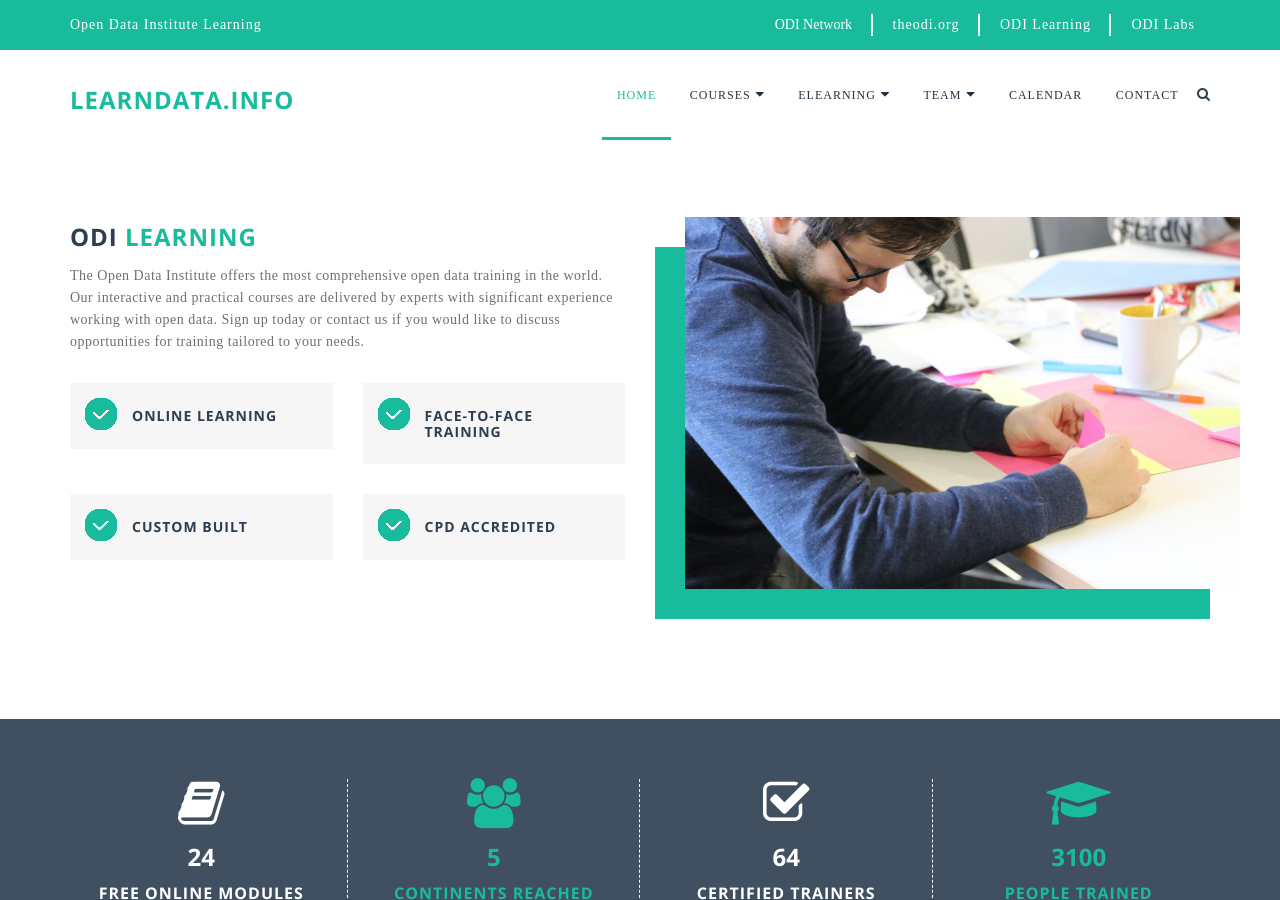
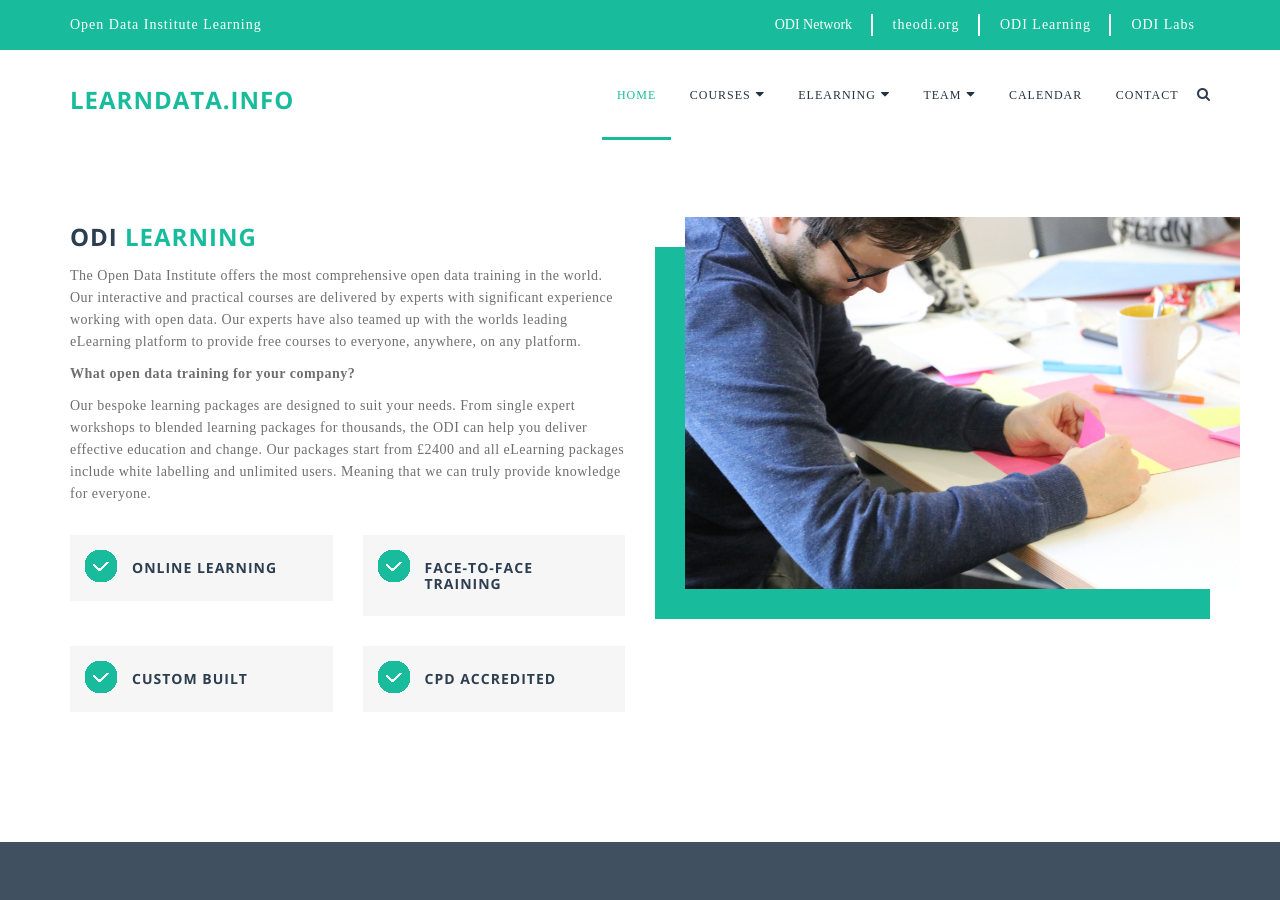
Before and after one commit to theodi/learndata.info, a Jekyll site: the page built from index.html, in a window 1280 px wide and 900 px high. Built offline with Jekyll 4.4.1, drawn with Linux system fonts in a browser that asks for light colours; some web fonts are replaced.

Commit message:
Updating font page text

```diff
--- a/index.html
+++ b/index.html
@@ -9,7 +9,14 @@
                     <!-- About us text start -->
                     <div class="about_us_text">
                         <h3>ODI <span>Learning</span></h3>
-                        <p>The Open Data Institute offers the most comprehensive open data training in the world. Our interactive and practical courses are delivered by experts with significant experience working with open data. Sign up today or contact us if you would like to discuss opportunities for training tailored to your needs.</p>
+                         <p>The Open Data Institute offers the most comprehensive open data training in the world. Our interactive and practical courses are delivered by experts with significant experience working with open data. Our experts have also teamed up with the worlds leading eLearning platform to provide free courses to everyone, anywhere, on any platform.</p>
+                        <p><b>What open data training for your company?</b></p>
+                        <p>Our bespoke learning packages are designed to suit your needs. From single expert workshops to blended learning packages for thousands, the ODI can help you deliver effective education and change. Our packages start from £2400 and all eLearning packages include white labelling and unlimited users. Meaning that we can truly provide knowledge for everyone.</p>
+                        <p style="display: none;">Blended learning in action
+A programme of blended learning helped the Local Government Association (LGA) improve the way that local authorities published and used data. The online learning ensures that the knowledge is easily accessible to everyone.
+Deploying eLearning on native mobile applications has helped the DataLab project in Tanzania reach even those in the remotest parts of the country.
+Expert masterclasses provided to syngenta enabled them to confidently publish high quality open data according to the latest standards.
+A tailored set of masterclasses and remote mentoring helped the Mexican Government's data squads project publish 110 datasets in just 42 days. </p>
                     </div>
                     <!-- About us special quote start -->
                     <div class="special_service">
```
